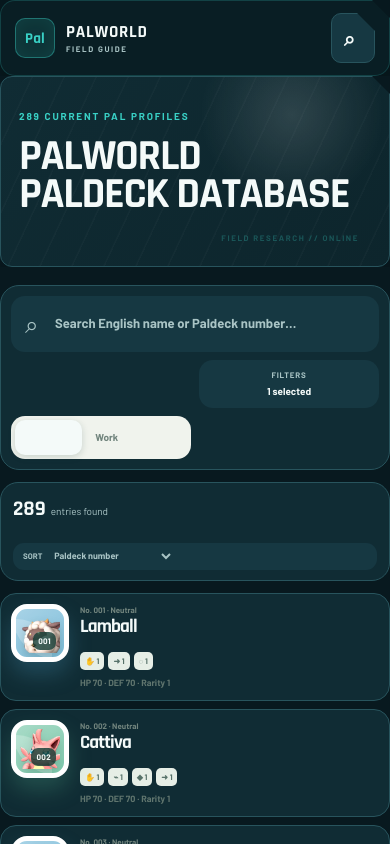
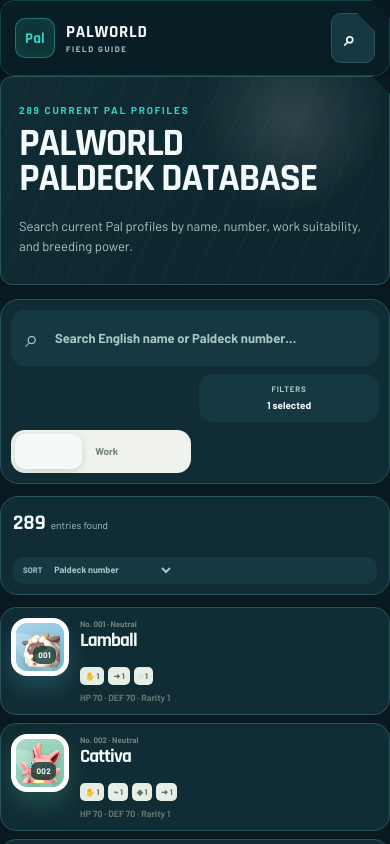
Before and after one commit to bowenchen-1/palworld-guide, a Next.js app: page /paldex in a window 390 px wide. Shown: the top 844 px of the page. Built offline with nearby package versions, Linux system fonts and the light colour scheme.

Commit message:
Optimize public page first screens

```diff
--- a/app/breeding-calculator/page.tsx
+++ b/app/breeding-calculator/page.tsx
@@ -23,8 +23,8 @@ export default function BreedingCalculatorPage() {
     <script type="application/ld+json" dangerouslySetInnerHTML={{ __html: JSON.stringify(schema) }} />
     <script type="application/ld+json" dangerouslySetInnerHTML={{ __html: JSON.stringify(faqSchema) }} />
     <section className="database-hero breeding-hero"><div><p className="database-eyebrow">Updated for version 1.0</p><h1>Palworld Breeding Combinations</h1><p>Choose two parent Pals to calculate their child, or begin with the Pal you want and find every available parent pair.</p></div><div className="egg-visual" aria-hidden="true"><span /><i>?</i></div></section>
+    <BreedingClient />
     <DataNotice>Current snapshot: 289 Pals, 11 crossover creatures, and the complete Palworld 1.0 breeding matrix. Last cross-checked July 14, 2026.</DataNotice>
-    <BreedingClient />
     <section className="database-seo-copy"><div><p className="database-eyebrow">How it works</p><h2>Plan a Palworld 1.0 breeding route</h2><p>The calculator reads the current result for every parent pair. Use Parents → Child when you already own two candidates. Use Target → Parents when you are planning backward from a Pal such as Sekhmet, Anubis, or Jetragon.</p><p>Breeding outcomes are species-level results. Passive skills, gender, Potential values, mutations, and inherited traits still depend on the parents and the game&apos;s normal breeding rules.</p></div><aside><h2>Breeding calculator FAQ</h2>{faqs.map(([question, answer]) => <details key={question}><summary>{question}</summary><p>{answer}</p></details>)}</aside></section>
   </ToolShell>;
 }
--- a/app/paldex/paldex-page-content.tsx
+++ b/app/paldex/paldex-page-content.tsx
@@ -18,7 +18,7 @@ export default function PaldexPageContent({ initialPage = 1 }: { initialPage?: n
 
   return <ToolShell current="/paldex">
     <script type="application/ld+json" dangerouslySetInnerHTML={{ __html: JSON.stringify(schema) }} />
-    <section className="database-hero paldex-hero compact-paldex-hero"><div><p className="database-eyebrow">289 current Pal profiles{initialPage > 1 ? ` · page ${initialPage}` : ""}</p><h1>Palworld Paldeck Database{pageSuffix}</h1></div></section>
+    <section className="database-hero paldex-hero compact-paldex-hero"><div><p className="database-eyebrow">289 current Pal profiles{initialPage > 1 ? ` · page ${initialPage}` : ""}</p><h1>Palworld Paldeck Database{pageSuffix}</h1><p>Search current Pal profiles by name, number, work suitability, and breeding power.</p></div></section>
     <Suspense fallback={<div className="database-workspace paldex-workspace" aria-busy="true" />}><PaldexClient initialPage={initialPage} /></Suspense>
     <section className="database-seo-copy"><div><p className="database-eyebrow">Current, not mixed</p><h2>A Palworld database built for 1.0</h2><p>Palworld 1.0 changed Pal numbering, breeding power, and base work levels. This database separates 289 Pals from 11 crossover creatures and lets you filter the twelve work-suitability roles.</p><p>Every result links to an indexable Pal profile, so you can bookmark a worker or move directly into the breeding calculator when planning a route.</p></div><aside><h2>What the fields mean</h2><details open><summary>Paldeck number</summary><p>The current species number. Variant entries use a letter suffix where appropriate.</p></details><details><summary>Work suitability</summary><p>The innate 1.0 work levels recorded for that species before your own upgrades and base effects.</p></details><details><summary>Breeding power</summary><p>A hidden species value used to determine many standard breeding outcomes. It is not a combat rating.</p></details></aside></section>
   </ToolShell>;
--- a/app/terminal-theme.css
+++ b/app/terminal-theme.css
@@ -644,3 +644,84 @@ body::before {
   .hub-hero,
   .profile-hero { border-radius: 12px; }
 }
+
+/* First-screen hierarchy: retain a clear introduction, then surface the page's work. */
+.database-hero,
+.hub-hero {
+  min-height: 0;
+  margin-top: 16px;
+  grid-template-columns: minmax(0, 1fr);
+  gap: 0;
+  padding: clamp(28px,3.4vw,46px) clamp(22px,4.5vw,58px);
+}
+.database-hero h1,
+.hub-hero h1 {
+  max-width: 920px;
+  margin-top: 8px;
+  font-size: clamp(2.65rem,4.4vw,4.65rem);
+  line-height: .9;
+}
+.database-hero p:last-child,
+.hub-hero>p:last-child {
+  max-width: 760px;
+  margin-top: 12px;
+  font-size: 14px;
+  line-height: 1.55;
+}
+.database-hero::after,
+.hub-hero::after { right: 22px; bottom: 14px; }
+.database-hero .egg-visual,
+.database-hero .version-orbit { display: none; }
+
+.database-workspace { margin-top: 18px; padding-bottom: 42px; }
+.data-notice { margin-top: 16px; }
+.hub-content,
+.guides-index-content,
+.updates-content { margin-top: 24px; margin-bottom: 64px; }
+
+.home-scene-hero,
+.home-scene-hero#top { min-height: 0; padding-bottom: 26px; }
+.home-scene-grid { min-height: 0; align-content: start; gap: 16px; padding-top: 24px; }
+.home-terminal-intro { gap: 24px; }
+.home-terminal-intro h1 { font-size: clamp(3rem,4.6vw,4.8rem); line-height: .88; }
+.home-terminal-intro>div:first-child>p:last-child { max-width: 700px; margin-top: 10px; font-size: 14px; line-height: 1.55; }
+.terminal-status span { padding-top: 7px; }
+
+.profile-hero { margin-top: 16px; margin-bottom: 20px; gap: 30px; padding: clamp(26px,3.6vw,44px); }
+.profile-hero h1 { font-size: clamp(2.75rem,4.5vw,4.75rem); line-height: .9; }
+.profile-hero-copy>p:last-of-type { margin-top: 12px; font-size: 14px; line-height: 1.6; }
+.profile-hero-copy>div { margin-top: 18px; }
+.profile-hero>.pal-mark { width: 160px; height: 160px; border-radius: 42px; }
+.profile-content { margin-top: 34px; }
+
+.article-hero { padding-top: 34px !important; padding-bottom: 38px !important; }
+.article-hero>div> .grid { gap: 24px; }
+.article-hero h1 { font-size: clamp(2.8rem,4.8vw,5rem) !important; line-height: .92 !important; }
+.article-hero h1 + p { margin-top: 14px !important; font-size: 16px !important; line-height: 1.55 !important; }
+.article-hero + div { padding-top: 42px !important; padding-bottom: 58px !important; }
+
+@media(max-width:760px) {
+  .database-hero,
+  .hub-hero { margin-top: 0; padding: 26px 18px 28px; }
+  .database-hero h1,
+  .hub-hero h1 { font-size: clamp(2.35rem,10vw,3.15rem); }
+  .database-hero p:last-child,
+  .hub-hero>p:last-child { margin-top: 10px; font-size: 13px; }
+  .database-hero::after,
+  .hub-hero::after { display: none; }
+  .database-workspace { margin-top: 14px; padding-bottom: 32px; }
+  .hub-content,
+  .guides-index-content,
+  .updates-content { margin-top: 18px; margin-bottom: 48px; }
+  .home-scene-grid { gap: 14px; padding-top: 20px; }
+  .home-terminal-intro { gap: 12px; }
+  .home-terminal-intro h1 { font-size: clamp(2.55rem,11vw,3.5rem); }
+  .home-terminal-intro>div:first-child>p:last-child { font-size: 12px; }
+  .profile-hero { grid-template-columns: 1fr; margin: 0; padding: 26px 18px; }
+  .profile-hero>.pal-mark { display: none; }
+  .profile-content { margin-top: 28px; }
+  .article-hero { padding-top: 28px !important; padding-bottom: 30px !important; }
+  .article-hero h1 { font-size: clamp(2.45rem,11vw,3.35rem) !important; }
+  .article-hero h1 + p { font-size: 14px !important; }
+  .article-hero + div { padding-top: 28px !important; }
+}
```
